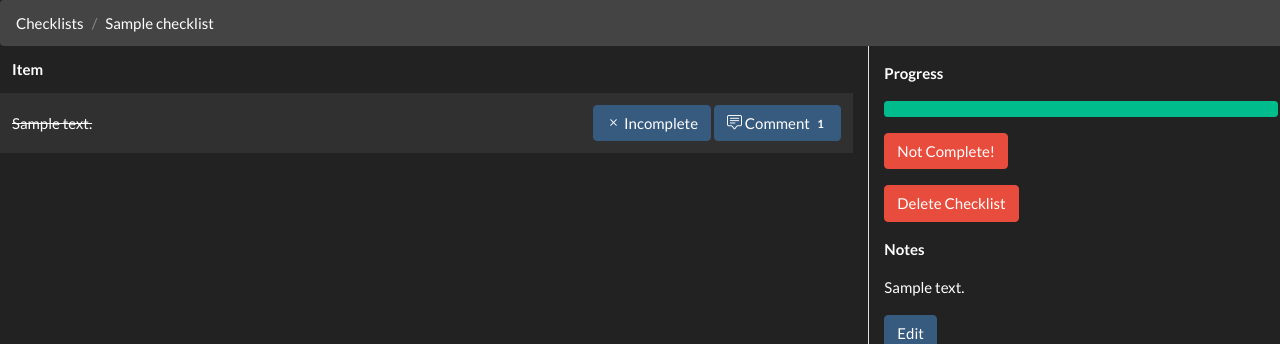
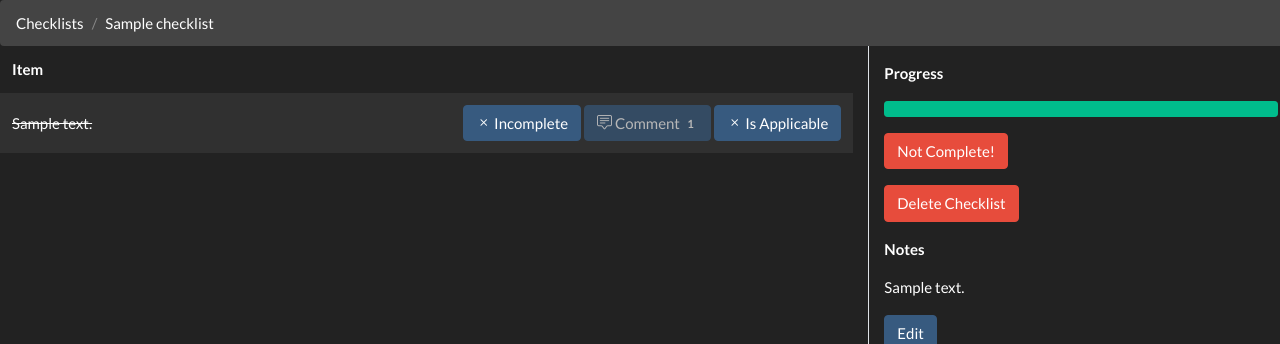
Before and after one commit to giantmade/giant-checklists, a Django app: page /checklists/1/ in a window 1280 px wide. Shown: the part 71-415 px from the top of the page. Run offline with Django 3.2, Linux system fonts and the light colour scheme; a user stored in the database is signed in; tables that the repository leaves empty hold one stand-in row (values such as "Sample post"); some libraries are stand-ins or nearby versions.

Commit message:
Applicable field applied to checklist items.

```diff
--- a/checklists/models.py
+++ b/checklists/models.py
@@ -1,4 +1,5 @@
 from django.contrib.auth.models import User
+from django.core.exceptions import ValidationError
 from django.db import models
 
 from positions import PositionField, PositionManager
@@ -58,6 +59,8 @@ class ChecklistItem(models.Model):
     completed = models.BooleanField(default=False)
     completed_on = models.DateTimeField(blank=True, null=True)
 
+    is_not_applicable = models.BooleanField(help_text="Not Applicable", default=False)
+
     objects = PositionManager()
 
     def comments(self):
@@ -77,6 +80,10 @@ class ChecklistItem(models.Model):
 
     def __str__(self):
         return self.description
+
+    def clean(self):
+        if self.is_not_applicable and self.completed:
+            raise ValidationError("A checklist item cannot be both complete and not applicable.")
 
 
 class ChecklistEvent(models.Model):
--- a/checklists/urls.py
+++ b/checklists/urls.py
@@ -17,9 +17,9 @@ urlpatterns = [
     url(r"^(?P<checklist_id>\d+)/delete/$", views.delete, name="delete"),
     # ChecklistItem views.
     url(
-        r"^(?P<checklist_id>\d+)/items/(?P<item_id>\d+)/complete_toggle/$",
-        views.item_complete_toggle,
-        name="item_complete_toggle",
+        r"^(?P<checklist_id>\d+)/items/(?P<item_id>\d+)/complete_toggle/(?P<field>\w+)/$",
+        views.item_boolean_field_toggle,
+        name="item_boolean_field_toggle",
     ),
     url(
         r"^(?P<checklist_id>\d+)/items/(?P<item_id>\d+)/comment/$",
--- a/checklists/views.py
+++ b/checklists/views.py
@@ -186,7 +186,7 @@ def complete_toggle(request, checklist_id):
 @never_cache
 @login_required
 @require_POST
-def item_complete_toggle(request, checklist_id, item_id):
+def item_boolean_field_toggle(request, checklist_id, item_id, field):
     """
     This toggles the completed status of a given item.
     """
@@ -194,7 +194,7 @@ def item_complete_toggle(request, checklist_id, item_id):
     checklist = get_object_or_404(models.Checklist, id=checklist_id)
     item = get_object_or_404(models.ChecklistItem, checklist=checklist, id=item_id)
 
-    if item.completed:
+    if field == "complete" and item.completed:
         item.completed = False
 
         # Create an event.
@@ -204,14 +204,35 @@ def item_complete_toggle(request, checklist_id, item_id):
             message="Marked the item '%s' as incomplete." % item.description,
         )
         event.save()
-    else:
+    elif field == "complete" and not item.completed:
         item.completed = True
+        item.is_not_applicable = False
 
         # Create an event.
         event = models.ChecklistEvent(
             checklist=checklist,
             author=request.user,
             message="Marked the item '%s' as complete." % item.description,
+        )
+        event.save()
+    elif field == "applicable" and item.is_not_applicable:
+        item.is_not_applicable = False
+
+        # Create an event.
+        event = models.ChecklistEvent(
+            checklist=checklist,
+            author=request.user,
+            message="Marked the item '%s' as applicable." % item.description,
+        )
+        event.save()
+    else:
+        item.is_not_applicable = True
+        item.complete = False
+
+        event = models.ChecklistEvent(
+            checklist=checklist,
+            author=request.user,
+            message="Marked the item '%s' as not applicable." % item.description,
         )
         event.save()
 
--- a/core/templates/checklists/detail.html
+++ b/core/templates/checklists/detail.html
@@ -35,18 +35,29 @@
                                 </button>
                             {% else %}
                                 <!-- Mark complete -->
-                                <button type="button" class="btn btn-success m-r-10" data-toggle="modal" data-target="#item-complete-toggle-{{ item.id }}">
+                                <button type="button" class="btn btn-success m-r-10" data-toggle="modal" data-target="#item-complete-toggle-{{ item.id }}" {% if item.is_not_applicable %}disabled{% endif %}>
                                     <i class="bi bi-check"></i> Complete
                                 </button>
                             {% endif %}
                             <!-- Comment -->
-                            <button type="button" class="btn btn-primary" data-toggle="modal" data-target="#item-comment-{{ item.id }}">
+                            <button type="button" class="btn btn-primary" data-toggle="modal" data-target="#item-comment-{{ item.id }}" {% if item.is_not_applicable %}disabled{% endif %}>
                             <i class="bi bi-chat-square-text"></i> Comment
                                 {% if item.comments %}
                                     <span class="badge">{{ item.comment_count }}</span>
                                 {% endif %}
                             </span>
                             </button>
+                            {% if item.is_not_applicable %}
+                                <!-- Mark not applicable  -->
+                                <button type="button" class="btn btn-primary m-r-10" data-toggle="modal" data-target="#item-applicable-toggle-{{ item.id }}">
+                                    <i class="bi bi-x"></i> Is Applicable
+                                </button>
+                            {% else %}
+                                <!-- Mark complete -->
+                                <button type="button" class="btn btn-success m-r-10" data-toggle="modal" data-target="#item-applicable-toggle-{{ item.id }}">
+                                    <i class="bi bi-check"></i> Not Applicable
+                                </button>
+                            {% endif %}
                         </td>
 
                     </tr>
@@ -118,6 +129,10 @@
         {% include "checklists/partials/_checklistitem_comment_modal.html" %}
     {% endfor %}
 
+    {% for item in checklist.items %}
+        {% include "checklists/partials/_checklistitem_applicable.html" %}
+    {% endfor %}
+
     <!-- Edit notes modal. -->
     {% include "checklists/partials/_checklist_notes_edit.html" %}
 
--- /dev/null
+++ b/core/templates/checklists/partials/_checklistitem_applicable.html
@@ -0,0 +1,32 @@
+<div class="modal fade" id="item-applicable-toggle-{{ item.id }}" tabindex="-1" role="dialog">
+    <div class="modal-dialog" role="document">
+        <div class="modal-content">
+            <div class="modal-header">
+                {% if item.is_not_applicable %}
+                    <h4 class="modal-title">Item Applicable</h4>
+                {% else %}
+                    <h4 class="modal-title">Item Not Applicable</h4>
+                {% endif %}
+            </div>
+            <div class="modal-body">
+                {% if item.is_not_applicable %}
+                    <p>Set the item "{{ item.description }}" applicable?</p>
+                {% else %}
+                    <p>Is the item "{{ item.description }}" not applicable?</p>
+                {% endif %}
+
+            </div>
+            <div class="modal-footer">
+                <form method="post" action="{% url "checklists:item_boolean_field_toggle" checklist.id item.id 'applicable' %}">
+                    {% csrf_token %}
+                    <button type="button" class="btn btn-default" data-dismiss="modal">Cancel</button>
+                    {% if item.is_not_applicable %}
+                        <button type="submit" class="btn btn-danger">Applicable</input>
+                    {% else %}
+                        <button type="submit" class="btn btn-primary">Not Applicable</input>
+                    {% endif %}
+                </form>
+            </div>
+        </div>
+    </div>
+</div>
--- a/core/templates/checklists/partials/_checklistitem_complete.html
+++ b/core/templates/checklists/partials/_checklistitem_complete.html
@@ -17,7 +17,7 @@
 
             </div>
             <div class="modal-footer">
-                <form method="post" action="{% url "checklists:item_complete_toggle" checklist.id item.id %}">
+                <form method="post" action="{% url "checklists:item_boolean_field_toggle" checklist.id item.id 'complete' %}">
                     {% csrf_token %}
                     <button type="button" class="btn btn-default" data-dismiss="modal">Cancel</button>
                     {% if item.completed %}
```
Also changed, not shown: checklists/migrations/0008_checklistitem_is_not_applicable.py (added).
